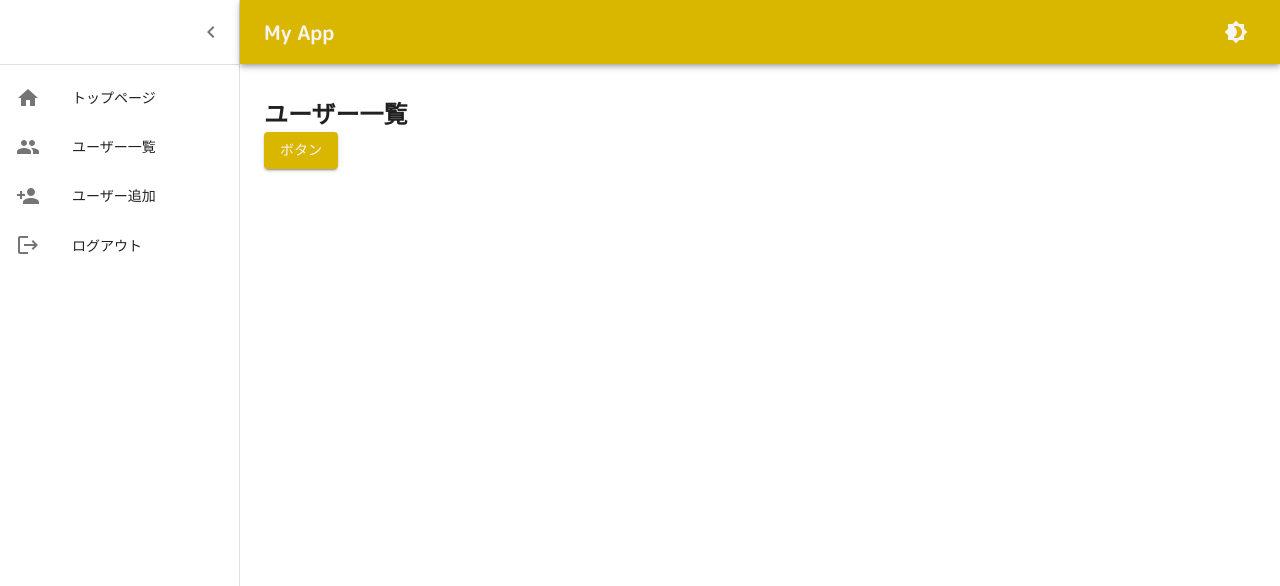
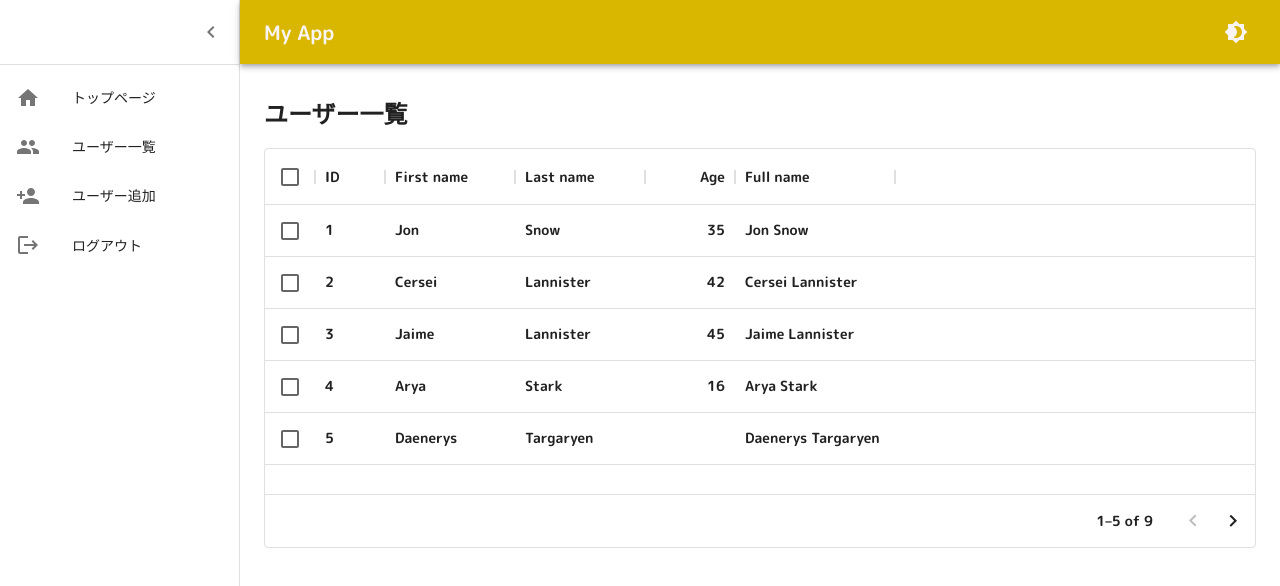
Before and after one commit to shimabukuromeg/urql-next-app, a Next.js app: page /users in a window 1280 px wide. Shown: the top 586 px of the page. Built offline with nearby package versions, Linux system fonts and the light colour scheme.

Commit message:
tableコンポーネントを使ってみた

```diff
--- a/package.json
+++ b/package.json
@@ -15,6 +15,7 @@
     "@emotion/styled": "^11.10.0",
     "@mui/icons-material": "^5.8.4",
     "@mui/material": "^5.10.0",
+    "@mui/x-data-grid": "^5.15.2",
     "formik": "^2.2.9",
     "next": "12.2.4",
     "react": "18.2.0",
--- a/src/pages/users/index.tsx
+++ b/src/pages/users/index.tsx
@@ -1,16 +1,66 @@
 import { ReactElement } from 'react';
-import { Box, Button, Typography } from '@mui/material';
+import { Box, Button, Stack, Typography } from '@mui/material';
 import { AuthenticatedLayout } from '@/src/layouts/authenticated-layout';
 import type { NextPageWithLayout } from '@/src/pages/_app';
 
+import * as React from 'react';
+import { DataGrid, GridColDef, GridValueGetterParams } from '@mui/x-data-grid';
+
+const columns: GridColDef[] = [
+  { field: 'id', headerName: 'ID', width: 70 },
+  { field: 'firstName', headerName: 'First name', width: 130 },
+  { field: 'lastName', headerName: 'Last name', width: 130 },
+  {
+    field: 'age',
+    headerName: 'Age',
+    type: 'number',
+    width: 90,
+  },
+  {
+    field: 'fullName',
+    headerName: 'Full name',
+    description: 'This column has a value getter and is not sortable.',
+    sortable: false,
+    width: 160,
+    valueGetter: (params: GridValueGetterParams) =>
+      `${params.row.firstName || ''} ${params.row.lastName || ''}`,
+  },
+];
+
+const rows = [
+  { id: 1, lastName: 'Snow', firstName: 'Jon', age: 35 },
+  { id: 2, lastName: 'Lannister', firstName: 'Cersei', age: 42 },
+  { id: 3, lastName: 'Lannister', firstName: 'Jaime', age: 45 },
+  { id: 4, lastName: 'Stark', firstName: 'Arya', age: 16 },
+  { id: 5, lastName: 'Targaryen', firstName: 'Daenerys', age: null },
+  { id: 6, lastName: 'Melisandre', firstName: null, age: 150 },
+  { id: 7, lastName: 'Clifford', firstName: 'Ferrara', age: 44 },
+  { id: 8, lastName: 'Frances', firstName: 'Rossini', age: 36 },
+  { id: 9, lastName: 'Roxie', firstName: 'Harvey', age: 65 },
+];
+
+const DataTable = () => {
+  return (
+    <div style={{ height: 400, width: '100%' }}>
+      <DataGrid
+        rows={rows}
+        columns={columns}
+        pageSize={5}
+        rowsPerPageOptions={[5]}
+        checkboxSelection
+      />
+    </div>
+  );
+}
+
+
+
 const Index: NextPageWithLayout = () => {
   return (
-    <Box>
+    <Stack spacing={2}>
       <Typography variant="h2">ユーザー一覧</Typography>
-      <Button variant="contained" color="primary">
-        ボタン
-      </Button>
-    </Box>
+      <DataTable />
+    </Stack>
   );
 };
 
```
Also changed, not shown: 1 other file (tests, documents, lock files or other folders).
